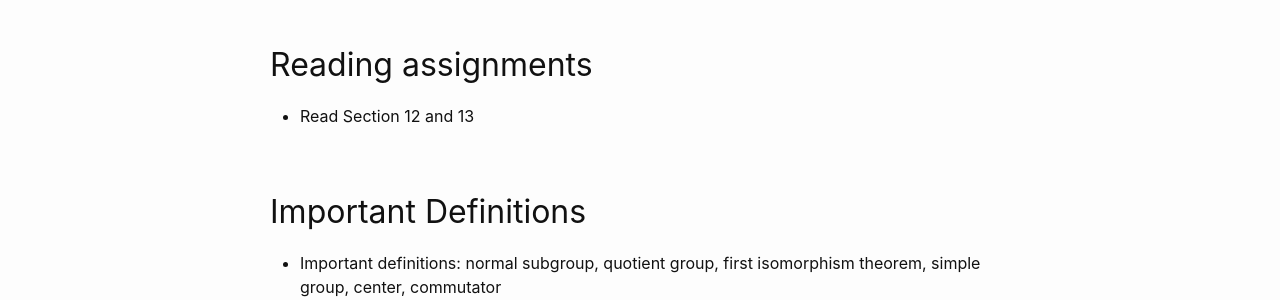
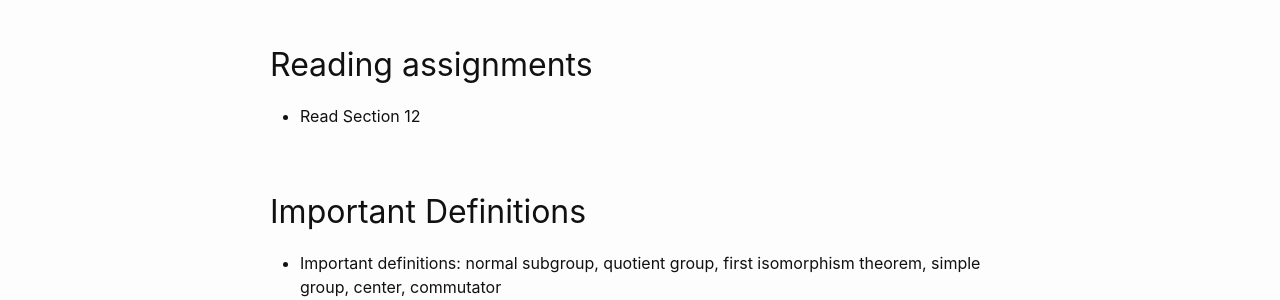
Before and after one commit to wcasper/math407spring2022, a Jekyll site: the page built from _posts/2022-02-24-Week-5-Lecture-9.md, in a window 1280 px wide. Shown: the part 396-696 px from the top of the page. Built offline with Jekyll 4.4.1, drawn with Linux system fonts in a browser that asks for light colours.

Commit message:
modified topics

```diff
--- a/_posts/2022-02-24-Week-5-Lecture-9.md
+++ b/_posts/2022-02-24-Week-5-Lecture-9.md
@@ -11,7 +11,7 @@ Notes and highlights from lecture
 
 ## Reading assignments
 
-* Read Section 12 and 13
+* Read Section 12
 
 ## Important Definitions
 * Important definitions: normal subgroup, quotient group, first isomorphism theorem, simple group, center, commutator
```
